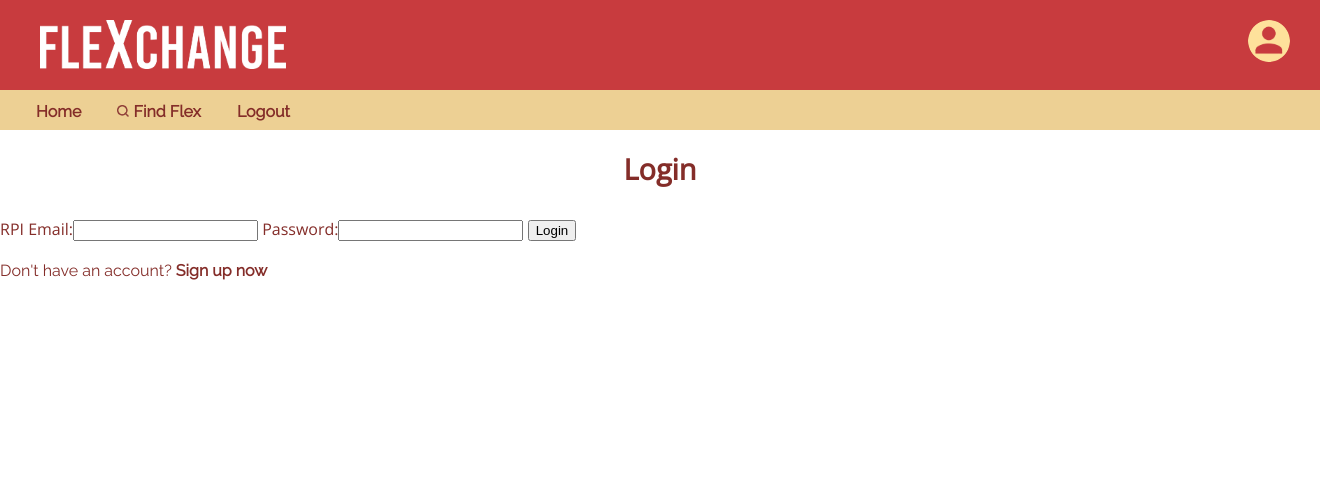
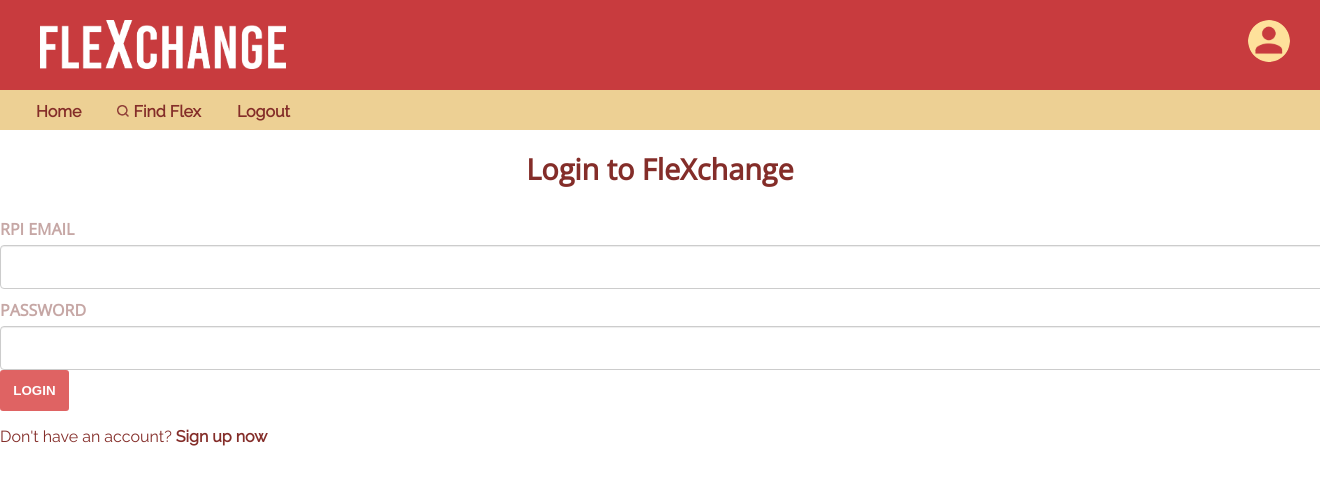
Before and after one commit to huisit/flexchange, a PHP site: page /login.php in a window 1320 px wide; the page is wider, and only the part inside the window is pictured. Shown: the top 485 px of that part. Run offline with PHP 8.4, Linux system fonts and the light colour scheme.

Commit message:
style to login

```diff
--- a/login.php
+++ b/login.php
@@ -44,18 +44,32 @@ if (isset($_POST['login']) && $_POST['login'] == 'Login') {
   <?php
     include("common/head.html");
   ?>
-  <link rel="stylesheet" type="text/css" href="register_style.css">
+  <link rel="stylesheet" type="text/css" href="style/login.css">
 </head>
 <body>
   <?php include("common/header.php"); ?>
-  <h1>Login</h1>
+  <div class="wrapper">
+  <h1>Login to FleXchange</h1>
+
   <?php if (isset($err)) echo "<p>$err</p>" ?>
   <form method="post" action="login.php">
-    <label for="email">RPI Email: </label><input type="text" name="email" />
-    <label for="pass">Password: </label><input type="password" name="pass" />
-    <input name="login" type="submit" value="Login" />
+
+    <div class="formgroup">
+      <label for="email" class="_label">RPI Email </label>
+      <input type="text" name="email" class="form-control" />
+    </div>
+
+    <div class="formgroup">
+      <label for="pass" class="_label">Password</label>
+      <input type="password" name="pass" class="form-control"/>
+    </div>
+
+     <input name="login" type="submit" value="LOGIN" class="btn"/>
   </form>
   <p>Don't have an account? <a href="register.php">Sign up now</a></p>
+
+
+
 </body>
     <script
     src="https://code.jquery.com/jquery-3.3.1.min.js"></script>
```
